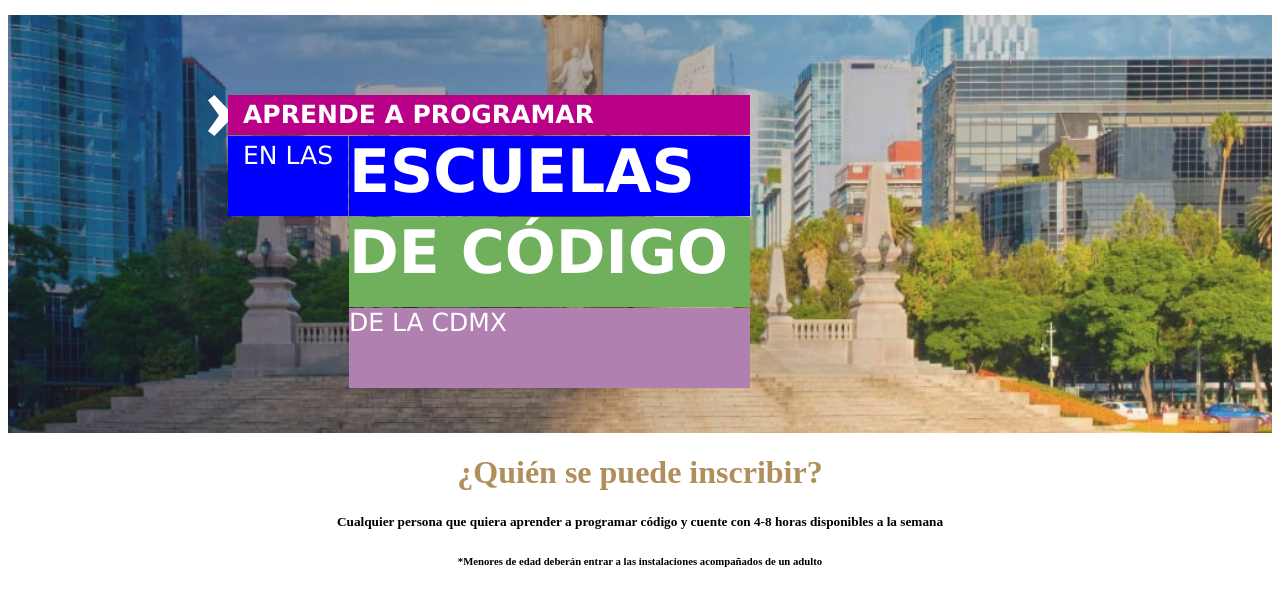
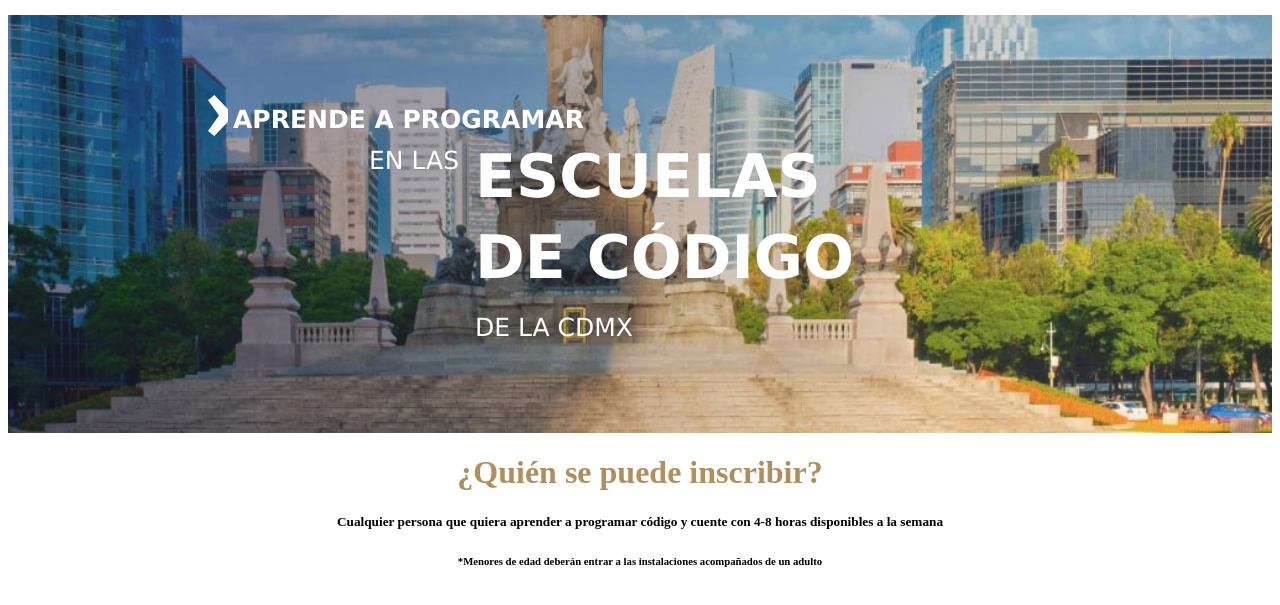
Before and after one commit to Rosario1607/desarrollo_web1, a plain HTML site: page practica/index.html in a window 1280 px wide. Shown: the part 95-700 px from the top of the page. Drawn offline with Linux system fonts and the light colour scheme.

Commit message:
logoterminado

```diff
--- a/practica/css/style.css
+++ b/practica/css/style.css
@@ -0,0 +1,47 @@
+header{border-bottom: 3px solid #f2f2f2;}
+a{
+    color:black;
+    text-decoration: none;
+    font-size: 16px;
+}
+nav {
+justify-content: space-between;
+display: flex;
+margin-left: 50%;
+padding-right: 200px;
+padding-top: 20px;
+}
+.cdmx{
+    background: url(../img/hero.jpg)100%/ cover no-repeat;
+    height: 338px;
+    display: flex;
+    padding: 80px 30px 0px 200px;
+        /*arriba der abajo izq*/
+}
+.cdmx img{
+    width: 20px;}
+/*.cdmx
+p{color: white;}*/
+.grid-letras
+{display:grid;
+grid-template-columns: 120px 120px 450px;
+ grid-gap: 1px;
+grid-template-rows: 40px 80px 90px 80px;
+margin: 5px;}
+.t1, .t2, .t3, .t4, .t5{ color: white;
+}
+.t1 {/*background-color: #b08;*/ grid-column: 1/4; font-family:  Verdana, Geneva, Tahoma, sans-serif;
+     font-size: 25px; text-align: left; padding: 5px 15px 0px 0px;}
+.t2 {/*background-color: blue;*/ grid-column: 2/2; font-family: Verdana, Geneva, Tahoma, sans-serif;
+    font-size: 25px;  text-align: right; padding: 5px 15px 0px 0px;}
+.t3 {/*background-color: blue;*/ grid-column: 3/4; font-family: Verdana, Geneva, Tahoma, sans-serif;
+     text-align: left;}
+.t4 {/*background-color: #70b05c;*/grid-column: 3/4; font-family: Verdana, Geneva, Tahoma, sans-serif;
+     text-align: left;}
+.t5 {/*background-color: #b080b0;*/ grid-column: 3/4; font-family: Verdana, Geneva, Tahoma, sans-serif;
+    font-size: 25px;  text-align: left;}
+ .t3, .t4 {font-size: 60px;  font-weight: 900;}
+footer {
+    text-align: center;
+    margin: 5px;
+}
--- a/practica/index.html
+++ b/practica/index.html
@@ -4,55 +4,8 @@
     <meta charset="UTF-8">
     <meta http-equiv="X-UA-Compatible" content="IE=edge">
     <meta name="viewport" content="width=device-width, initial-scale=1.0">
+    <link rel="stylesheet" href="css/style.css">
     <title>entregarlogocdmx</title>
-    <style>
-        header{border-bottom: 3px solid #f2f2f2;}
-        a{
-            color:black;
-            text-decoration: none;
-            font-size: 16px;
-        }
-        nav {
-        justify-content: space-between;
-        display: flex;
-        margin-left: 50%;
-        padding-right: 200px;
-        padding-top: 20px;
-     }
-        .cdmx{
-            background: url(../practica/img/hero.jpg)100%/ cover no-repeat;
-            height: 338px;
-            display: flex;
-            padding: 80px 30px 0px 200px;
-                /*arriba der abajo izq*/
-        }
-        .cdmx img{
-            width: 20px;}
-        /*.cdmx
-        p{color: white;}*/
-        .grid-letras
-        {display:grid;
-        grid-template-columns: 120px 200px 200px;
-         grid-gap: 1px;
-        grid-template-rows: 40px 80px 90px 80px;}
-        .t1, .t2, .t3, .t4, .t5{ color: white;
-        }
-        .t1 {background-color: #b08; grid-column: 1/4; font-family:  Verdana, Geneva, Tahoma, sans-serif;
-             font-size: 25px; text-align: left; padding: 5px 0px 0px 15px;}
-        .t2 {background-color: blue; grid-column:  1/1; font-family: Verdana, Geneva, Tahoma, sans-serif;
-            font-size: 25px;  text-align: right; padding: 5px 15px 0px 0px;}
-        .t3 {background-color: blue; grid-column: 2/4; font-family: Verdana, Geneva, Tahoma, sans-serif;
-             text-align: left;}
-        .t4 {background-color: #70b05c;grid-column: 2/4; font-family: Verdana, Geneva, Tahoma, sans-serif;
-             text-align: left;}
-        .t5 {background-color: #b080b0; grid-column: 2/4; font-family: Verdana, Geneva, Tahoma, sans-serif;
-            font-size: 25px;  text-align: left;}
-         .t3, .t4 {font-size: 60px;  font-weight: 900;}
-        footer {
-            text-align: center;
-            margin: 5px;
-        }
-    </style>
 </head>
 <body>
     <header>
```
Also changed, not shown: 3 other files.
